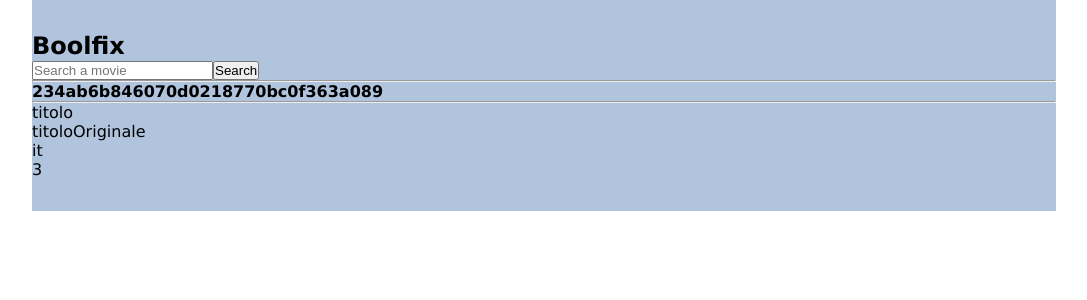
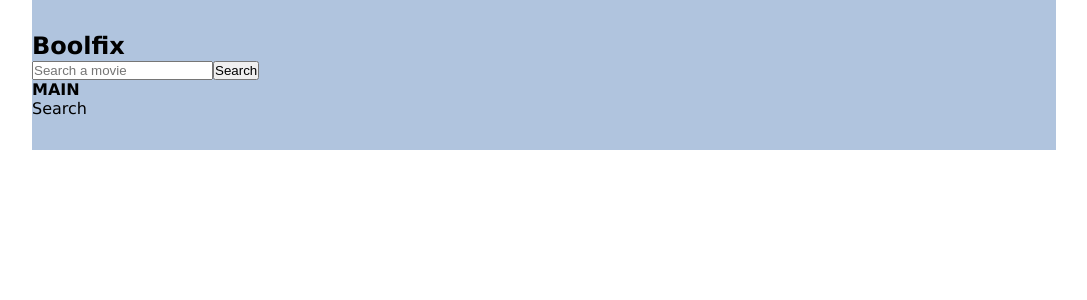
Before and after one commit to sder12/vite-boolflix, a Vue app: page / in a window 1280 px wide. Shown: the top 300 px of the page, without its empty margins (96-1183 px from the left). Built offline with nearby package versions, Linux system fonts and the light colour scheme.

Commit message:
Milestone 1 done: dispaly the search content

```diff
--- a/src/components/AppMain.vue
+++ b/src/components/AppMain.vue
@@ -8,18 +8,42 @@ export default {
         AppMainCard,
     },
     data() {
-        return { store }
+        return {
+            store,
+        }
     }
 }
 </script>
 
 <template>
-    <hr>
-    <h4>{{ store.apiKey }}</h4>
-    <hr>
-    <AppMainCard title="titolo" titleOriginal="titoloOriginale" language="it" vote="3" />
+    <h4>MAIN</h4>
+
+    <div class="poster-wrapper" v-if="store.apiSearchInput">
+        <AppMainCard class="poster-cards" v-for="(movie, index) in store.movies" :key="index" :titleMain="movie.title"
+            :titleOriginal="movie.original_title" :language="movie.original_language" :vote="movie.vote_average" />
+    </div>
+    <div v-else>
+        <span>Search</span>
+    </div>
 </template>
 
+
+
+
+
 <style lang="scss" scoped>
+.poster-wrapper {
+    display: flex;
+    flex-wrap: wrap;
 
+
+    .poster-cards {
+
+        //DEBUG
+        border: 2px solid black;
+        background-color: white;
+        margin: .5em;
+    }
+
+}
 </style>
--- a/src/components/AppMainCard.vue
+++ b/src/components/AppMainCard.vue
@@ -3,11 +3,11 @@
 export default {
     name: "AppMainCard",
     props: {
-        title: String,
+        titleMain: String,
         titleOriginal: String,
         language: String,
         // String or Number?
-        vote: String,
+        vote: Number,
     }
 }
 </script>
@@ -16,7 +16,7 @@ export default {
     <ul>
         <li>
             <div>
-                <div>{{ title }} </div>
+                <div>{{ titleMain }} </div>
                 <div>{{ titleOriginal }}</div>
                 <div>{{ language }}</div>
                 <div>{{ vote }}</div>
```
